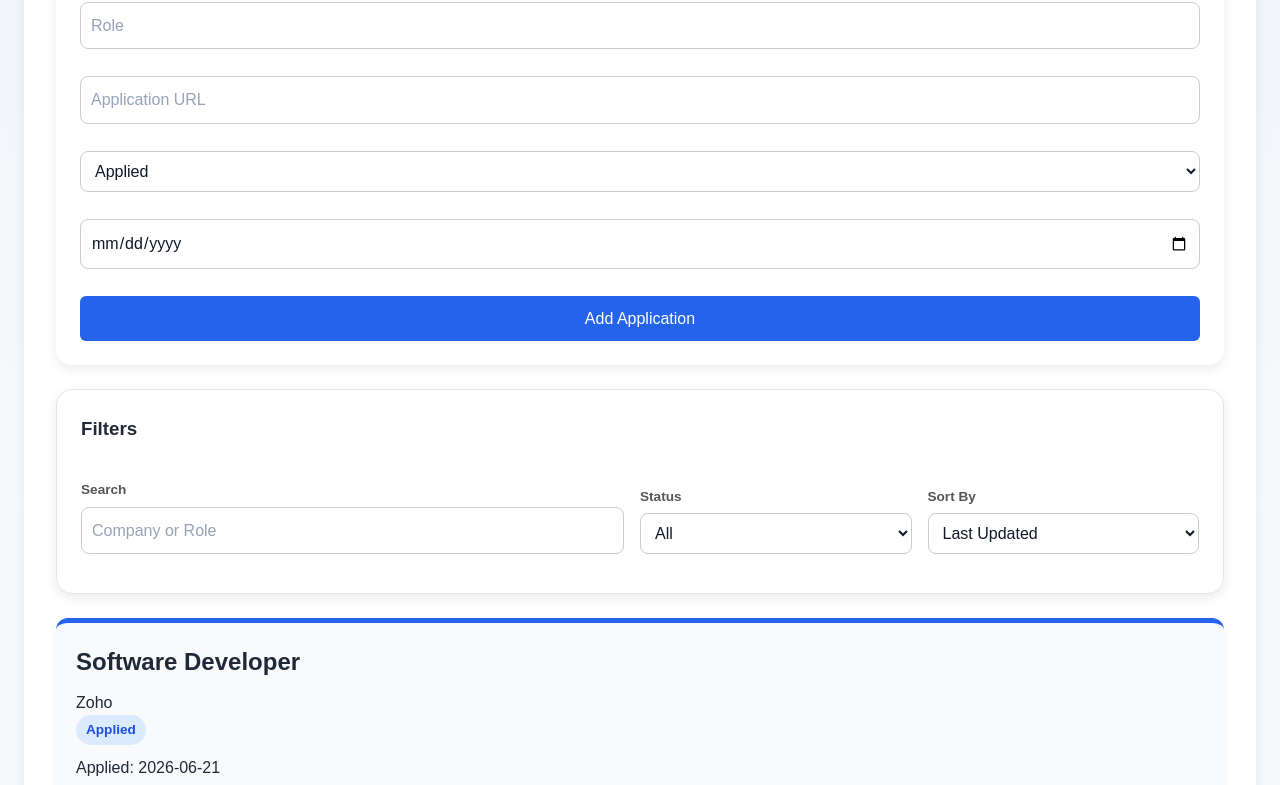
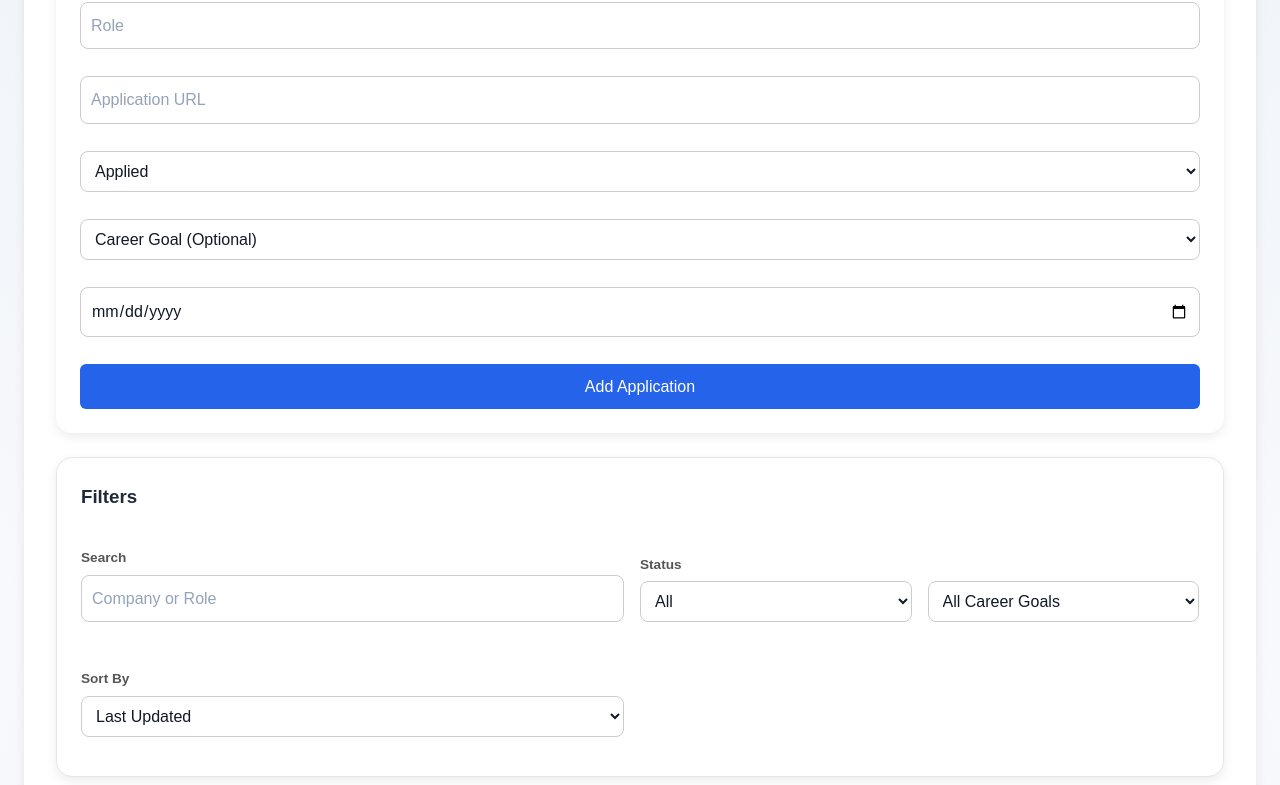
Before and after one commit to SriHarishVel/Career-Companion, a React (Vite) app in the folder frontend/: page /applications in a window 1280 px wide. Shown: the part 349-1134 px from the top of the page. Built offline with nearby package versions, Linux system fonts and the light colour scheme.

Commit message:
Link applications with career goals

```diff
--- a/frontend/src/data/applications.js
+++ b/frontend/src/data/applications.js
@@ -9,6 +9,7 @@ const initialApplications = [
         notes: "",
         applicationUrl: "",
         interviewRounds: [],
+        primaryGoalId: null,
         lastUpdated: Date.now()
     },
     {
@@ -20,6 +21,7 @@ const initialApplications = [
         notes: "",
         applicationUrl: "",
         interviewRounds: [],
+        primaryGoalId: null,
         lastUpdated: Date.now()
     },
     {
@@ -31,6 +33,7 @@ const initialApplications = [
         notes: "",
         applicationUrl: "",
         interviewRounds: [],
+        primaryGoalId: null,
         lastUpdated: Date.now()
     }
 ];
--- a/frontend/src/pages/Applications/index.jsx
+++ b/frontend/src/pages/Applications/index.jsx
@@ -56,6 +56,10 @@ function Applications() {
 
     const [showDeleteRoundModal, setShowDeleteRoundModal] = useState(false);
 
+    const [primaryGoalId, setPrimaryGoalId] = useState("");
+
+    const [goalFilter, setGoalFilter] = useState("All");
+
     useEffect(() => {
         storageService.saveApplications(applications)
     }, [applications]);
@@ -71,6 +75,22 @@ function Applications() {
         }
 
     }, [journeyAction]);
+
+    const goals = storageService.getGoals();
+
+    const primaryGoalOptions = goals.filter(
+        goal => goal.goalType === "Primary"
+    );
+
+    function getGoalTitle(goalId) {
+        const goal = goals.find(
+            goal => goal.id === goalId
+        );
+
+        return goal
+            ? goal.title
+            : null;
+    }
 
     function goToNextStep() {
 
@@ -151,6 +171,7 @@ function Applications() {
             appliedDate,
             applicationUrl,
             interviewRounds: [],
+            primaryGoalId: primaryGoalId || null,
             lastUpdated: Date.now()
         };
 
@@ -164,6 +185,7 @@ function Applications() {
         setStatus("Applied");
         setAppliedDate("");
         setApplicationUrl("");
+        setPrimaryGoalId("");
     }
 
     function confirmDeleteApplication() {
@@ -203,6 +225,11 @@ function Applications() {
                     matchesStatus
                 );
             }
+        )
+        .filter(application =>
+            goalFilter === "All"
+                ? true
+                : application.primaryGoalId === Number(goalFilter)
         );
 
     filteredApplications.sort(
@@ -353,7 +380,9 @@ function Applications() {
                 <h1>
                     {journeyAction
                         ? journeyStep.title
-                        : "Applications"}
+                        : goalFilter === "All"
+                            ? "Applications"
+                            : `Applications for ${getGoalTitle(Number(goalFilter))}`}
                 </h1>
 
                 {journeyAction && (
@@ -396,6 +425,26 @@ function Applications() {
                     <option value="Offer">Offer</option>
                     <option value="Rejected">Rejected</option>
                     <option value="Withdrawn">Withdrawn</option>
+                </select>
+
+                <select
+                    value={primaryGoalId}
+                    onChange={(e) =>
+                        setPrimaryGoalId(Number(e.target.value))
+                    }
+                >
+                    <option value="">
+                        Career Goal (Optional)
+                    </option>
+
+                    {primaryGoalOptions.map(goal => (
+                        <option
+                            key={goal.id}
+                            value={goal.id}
+                        >
+                            {goal.title}
+                        </option>
+                    ))}
                 </select>
 
                 <input
@@ -445,6 +494,22 @@ function Applications() {
                         </select>
                     </div>
 
+                    <select
+                        value={goalFilter}
+                        onChange={(e) => setGoalFilter(e.target.value)}
+                    >
+                        <option value="All">All Career Goals</option>
+
+                        {primaryGoalOptions.map(goal => (
+                            <option
+                                key={goal.id}
+                                value={goal.id}
+                            >
+                                {goal.title}
+                            </option>
+                        ))}
+                    </select>
+
                     <div className="filter-group">
                         <label>Sort By</label>
 
@@ -491,6 +556,12 @@ function Applications() {
                                 {application.company}
                             </p>
 
+                            {application.primaryGoalId && (
+                                <p className="related-goal">
+                                    Career Goal: {getGoalTitle(application.primaryGoalId)}
+                                </p>
+                            )}
+
                             <span
                                 className={`application-status ${application.status
                                     .toLowerCase()
@@ -516,8 +587,7 @@ function Applications() {
                                     new Date(a.date) -
                                     new Date(b.date)
                                 )
-                                .map(
-                                round => (
+                                .map( round => (
                                     <div
                                         key={round.id}
                                         className={`round-item ${round.status.toLowerCase()}`}
```
